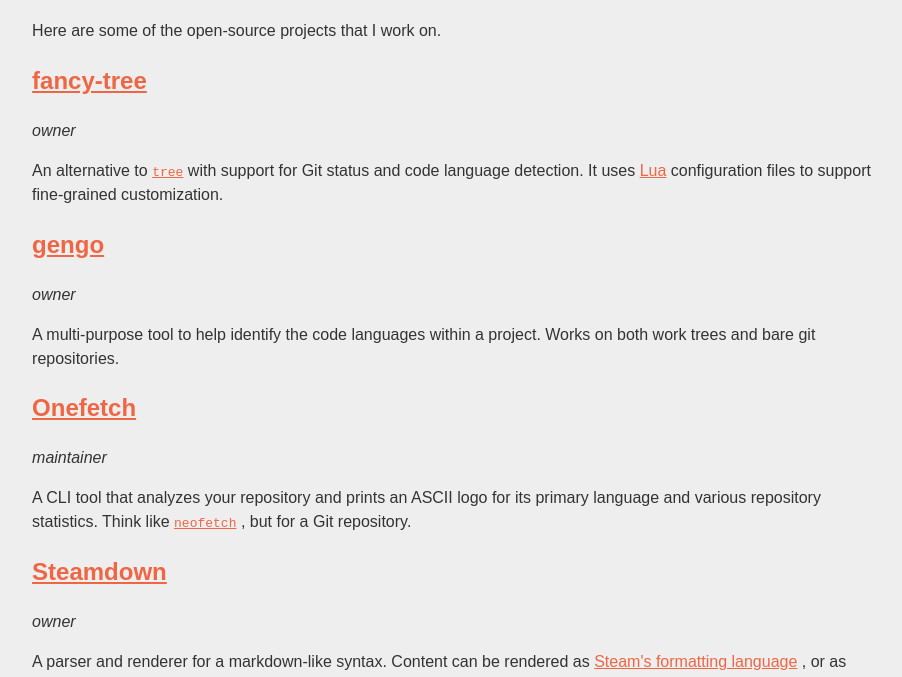
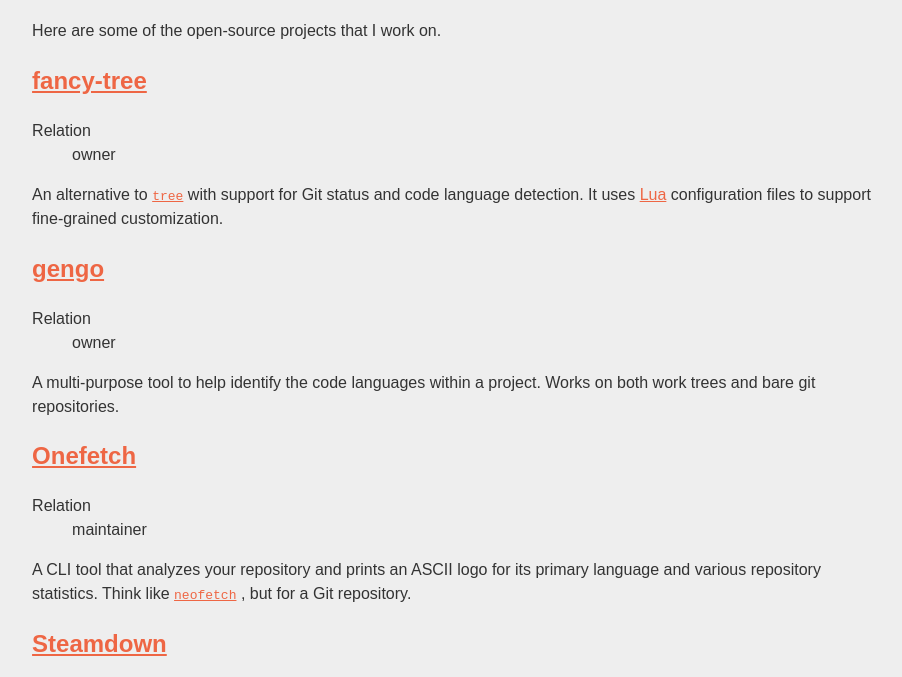
Before and after one commit to spenserblack/spenserblack.github.io, an Astro site: page /projects in a window 1280 px wide. Shown: the part 114-791 px from the top of the page, without its empty margins (179-1081 px from the left). Built offline with nearby package versions, Linux system fonts and the light colour scheme; Astro itself is replaced by a stand-in of ours.

Commit message:
Use data list for project stats

```diff
--- a/src/components/ProjectRelation.astro
+++ b/src/components/ProjectStats.astro
@@ -11,4 +11,7 @@
 
 const { relation } = Astro.props;
 ---
-<p><em class="badge" title={relationTitle[relation]}>{relation}</em></p>
+<dl>
+	<dt>Relation</dt>
+	<dd title={relationTitle[relation]}>{relation}</dd>
+</dl>
--- a/src/pages/projects.astro
+++ b/src/pages/projects.astro
@@ -2,7 +2,7 @@
 import BaseLayout from "../layouts/BaseLayout.astro";
 import ExternalLink from "../components/ExternalLink.astro";
 import ProjectHeading from "../components/ProjectHeading.astro";
-import ProjectRelation from "../components/ProjectRelation.astro";
+import ProjectStats from "../components/ProjectStats.astro";
 const title = "Projects";
 ---
 <BaseLayout title={title}>
@@ -10,7 +10,7 @@
 		Here are some of the open-source projects that I work on.
 	</p>
 	<ProjectHeading link="https://github.com/spenserblack/fancy-tree">fancy-tree</ProjectHeading>
-	<ProjectRelation relation="owner" />
+	<ProjectStats relation="owner" />
 	<p>
 		An alternative to <ExternalLink link="https://en.wikipedia.org/wiki/Tree_(command)"><code>tree</code></ExternalLink> with
 		support for Git status and code language detection.
@@ -19,13 +19,13 @@
 	</p>
 
 	<ProjectHeading link="https://github.com/spenserblack/gengo">gengo</ProjectHeading>
-	<ProjectRelation relation="owner" />
+	<ProjectStats relation="owner" />
 	<p>
 		A multi-purpose tool to help identify the code languages within a project. Works on both work trees and bare git repositories.
 	</p>
 
 	<ProjectHeading link="https://github.com/o2sh/onefetch">Onefetch</ProjectHeading>
-	<ProjectRelation relation="maintainer" />
+	<ProjectStats relation="maintainer" />
 	<p>
 		A CLI tool that analyzes your repository and prints an ASCII logo for its primary language and
 		various repository statistics.
@@ -34,7 +34,7 @@
 	</p>
 
 	<ProjectHeading link="https://github.com/spenserblack/steamdown">Steamdown</ProjectHeading>
-	<ProjectRelation relation="owner" />
+	<ProjectStats relation="owner" />
 	<p>
 		A parser and renderer for a markdown-like syntax. Content can be rendered
 		as <ExternalLink link="https://steamcommunity.com/comment/Recommendation/formattinghelp">Steam's formatting language</ExternalLink>,
```
